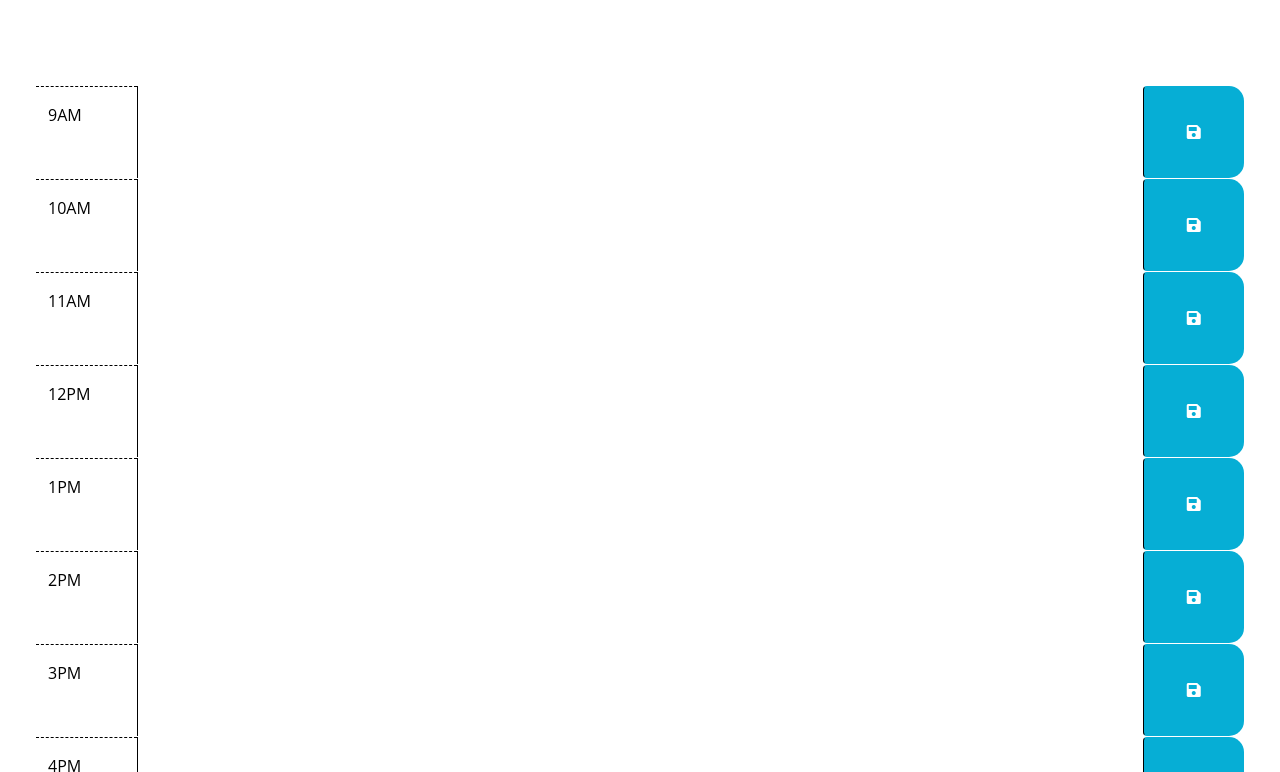
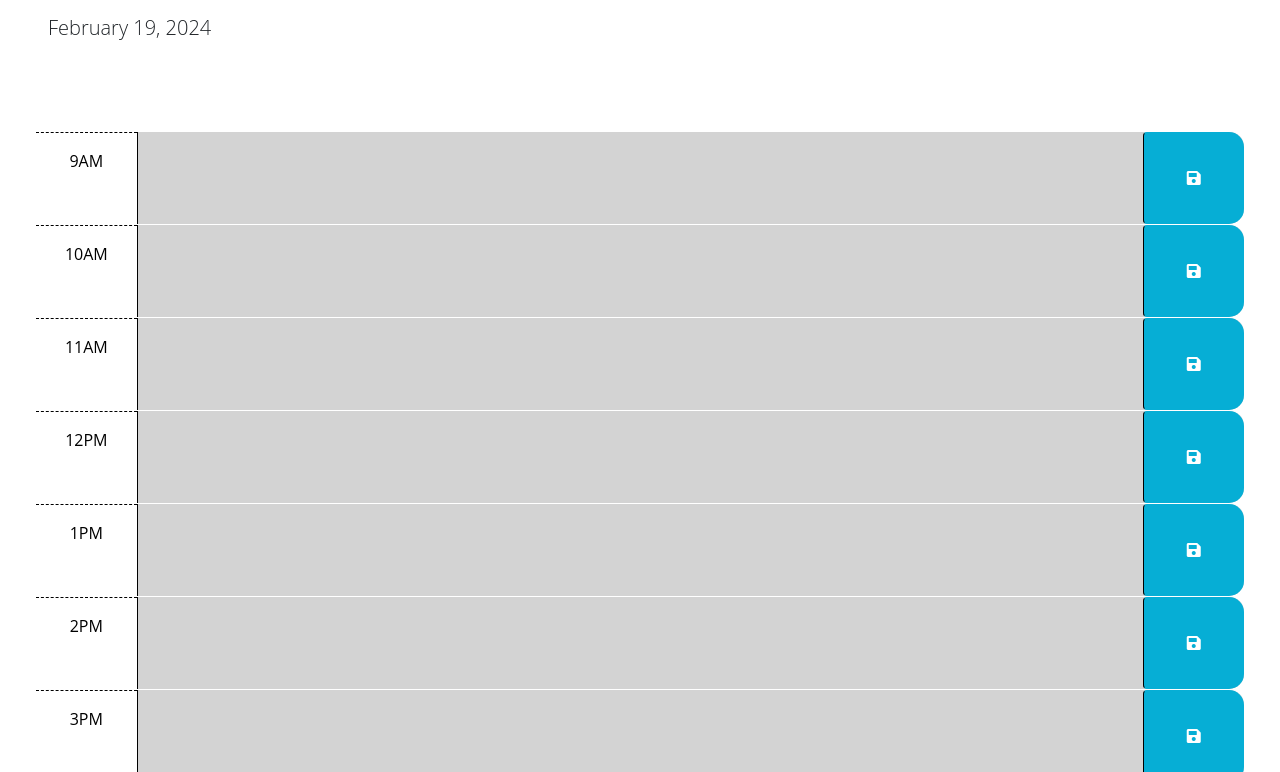
Before and after one commit to UsaidAl/Day2Day-Planner, a plain HTML site: page assets/index.html in a window 1280 px wide. Shown: the part 166-938 px from the top of the page. Drawn offline with nearby package versions, Linux system fonts and the light colour scheme.

Commit message:
Text-center typo

```diff
--- a/assets/index.html
+++ b/assets/index.html
@@ -34,7 +34,7 @@
 
 
       <div id="hour-9" class="row time-block">
-        <div class="col-2 col-md-1 hour text center py-3">9AM</div>
+        <div class="col-2 col-md-1 hour text-center py-3">9AM</div>
         <textarea class="col-8 col-md-10 description" rows="3"></textarea>
         <button class="btn saveBtn col-2 col-md-1" aria-label="save">
           <i class="fas fa-save" aria-hidden="true"></i>
@@ -42,7 +42,7 @@
       </div>
 
       <div id="hour-10" class="row time-block">
-        <div class="col-2 col-md-1 hour text center py-3">10AM</div>
+        <div class="col-2 col-md-1 hour text-center py-3">10AM</div>
         <textarea class="col-8 col-md-10 description" rows="3"></textarea>
         <button class="btn saveBtn col-2 col-md-1" aria-label="save">
           <i class="fas fa-save" aria-hidden="true"></i>
@@ -50,7 +50,7 @@
       </div>
 
       <div id="hour-11" class="row time-block">
-        <div class="col-2 col-md-1 hour text center py-3">11AM</div>
+        <div class="col-2 col-md-1 hour text-center py-3">11AM</div>
         <textarea class="col-8 col-md-10 description" rows="3"></textarea>
         <button class="btn saveBtn col-2 col-md-1" aria-label="save">
           <i class="fas fa-save" aria-hidden="true"></i>
@@ -58,7 +58,7 @@
       </div>
 
       <div id="hour-12" class="row time-block">
-        <div class="col-2 col-md-1 hour text center py-3">12PM</div>
+        <div class="col-2 col-md-1 hour text-center py-3">12PM</div>
         <textarea class="col-8 col-md-10 description" rows="3"></textarea>
         <button class="btn saveBtn col-2 col-md-1" aria-label="save">
           <i class="fas fa-save" aria-hidden="true"></i>
@@ -66,7 +66,7 @@
       </div>
 
       <div id="hour-13" class="row time-block">
-        <div class="col-2 col-md-1 hour text center py-3">1PM</div>
+        <div class="col-2 col-md-1 hour text-center py-3">1PM</div>
         <textarea class="col-8 col-md-10 description" rows="3"></textarea>
         <button class="btn saveBtn col-2 col-md-1" aria-label="save">
           <i class="fas fa-save" aria-hidden="true"></i>
@@ -74,7 +74,7 @@
       </div>
 
       <div id="hour-14" class="row time-block">
-        <div class="col-2 col-md-1 hour text center py-3">2PM</div>
+        <div class="col-2 col-md-1 hour text-center py-3">2PM</div>
         <textarea class="col-8 col-md-10 description" rows="3"></textarea>
         <button class="btn saveBtn col-2 col-md-1" aria-label="save">
           <i class="fas fa-save" aria-hidden="true"></i>
@@ -82,7 +82,7 @@
       </div>
 
       <div id="hour-15" class="row time-block">
-        <div class="col-2 col-md-1 hour text center py-3">3PM</div>
+        <div class="col-2 col-md-1 hour text-center py-3">3PM</div>
         <textarea class="col-8 col-md-10 description" rows="3"></textarea>
         <button class="btn saveBtn col-2 col-md-1" aria-label="save">
           <i class="fas fa-save" aria-hidden="true"></i>
@@ -90,7 +90,7 @@
       </div>
 
       <div id="hour-16" class="row time-block">
-        <div class="col-2 col-md-1 hour text center py-3">4PM</div>
+        <div class="col-2 col-md-1 hour text-center py-3">4PM</div>
         <textarea class="col-8 col-md-10 description" rows="3"></textarea>
         <button class="btn saveBtn col-2 col-md-1" aria-label="save">
           <i class="fas fa-save" aria-hidden="true"></i>
@@ -98,7 +98,7 @@
       </div>
 
       <div id="hour-17" class="row time-block">
-        <div class="col-2 col-md-1 hour text center py-3">5PM</div>
+        <div class="col-2 col-md-1 hour text-center py-3">5PM</div>
         <textarea class="col-8 col-md-10 description" rows="3"></textarea>
         <button class="btn saveBtn col-2 col-md-1" aria-label="save">
           <i class="fas fa-save" aria-hidden="true"></i>
--- a/assets/script.js
+++ b/assets/script.js
@@ -1,4 +1,6 @@
+
 $(function () {
+  // Add a listener for click events on the save button
   $(".saveBtn").on("click", function() {
     // Get the parent time-block element
     var timeBlock = $(this).closest(".time-block");
@@ -9,3 +11,36 @@ $(function () {
     // Save the user input in local storage using the time-block id as the key
     localStorage.setItem(timeBlockID, userInput);
   });
+
+  // Apply the past, present, or future class to each time block
+  $(".time-block").each(function() {
+    // Get the id of the time-block
+    var timeBlockID = $(this).attr("id");
+    // Get the current hour using Day.js
+    var currentHour = dayjs().format("H");
+    // Extract the hour from the time-block id
+    var blockHour = parseInt(timeBlockID.split("-")[1]);
+
+    // Compare the block hour with the current hour and add the appropriate class
+    if (blockHour < currentHour) {
+      $(this).addClass("past");
+    } else if (blockHour == currentHour) {
+      $(this).addClass("present");
+    } else {
+      $(this).addClass("future");
+    }
+  });
+
+  // Get user input from local storage and set the values of the corresponding textarea elements
+  $(".time-block").each(function() {
+    var timeBlockID = $(this).attr("id");
+    // Get the user input from local storage using the time-block id as the key
+    var savedInput = localStorage.getItem(timeBlockID);
+    // Set the value of the textarea to the saved input
+    $(this).find("textarea").val(savedInput);
+  });
+
+  // Display the current date in the header of the page
+  var currentDate = dayjs().format("MMMM D, YYYY");
+  $("#currentDay").text(currentDate);
+});
```
